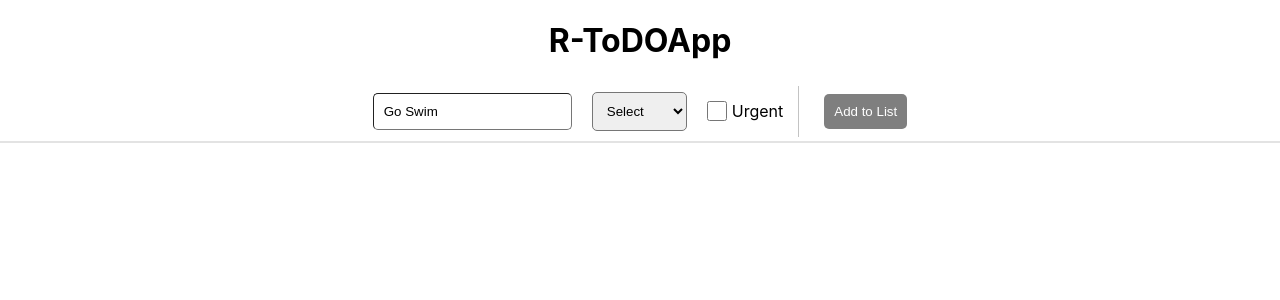
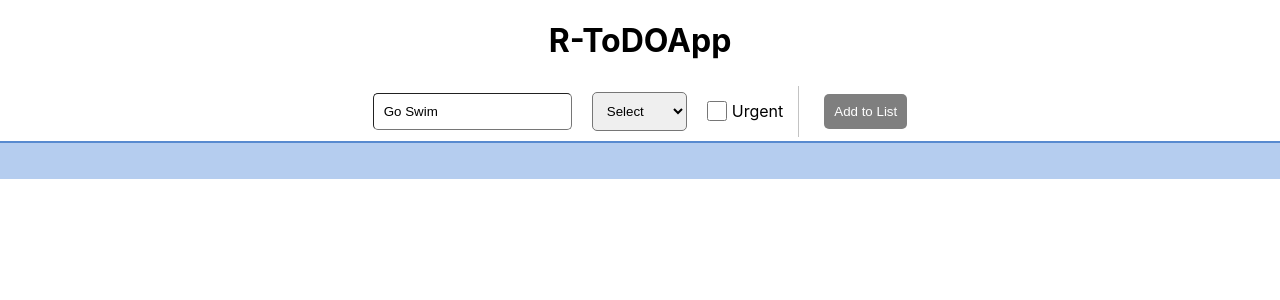
Before and after one commit to meeraqunaibi/to-do-list, a React (Create React App) app: page / in a window 1280 px wide. Shown: the top 300 px of the page. Built offline with nearby package versions, Linux system fonts and the light colour scheme.

Commit message:
Change CSS for background of list

```diff
--- a/src/components/list/list.css
+++ b/src/components/list/list.css
@@ -1,4 +1,5 @@
 .items-list {
-    border-top: 2px solid #e3e3e3;
+    border-top: 2px solid #588acf;
     padding: 10px;
+    background-color:#b5cdef
 }
```
